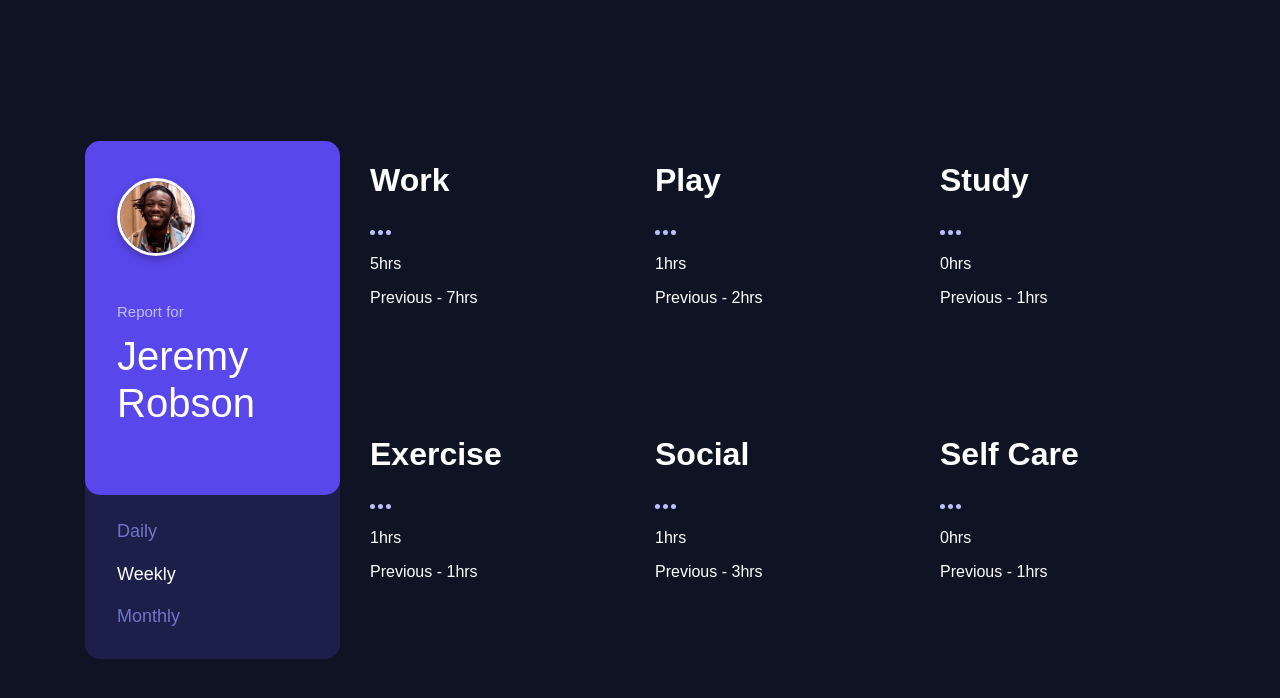
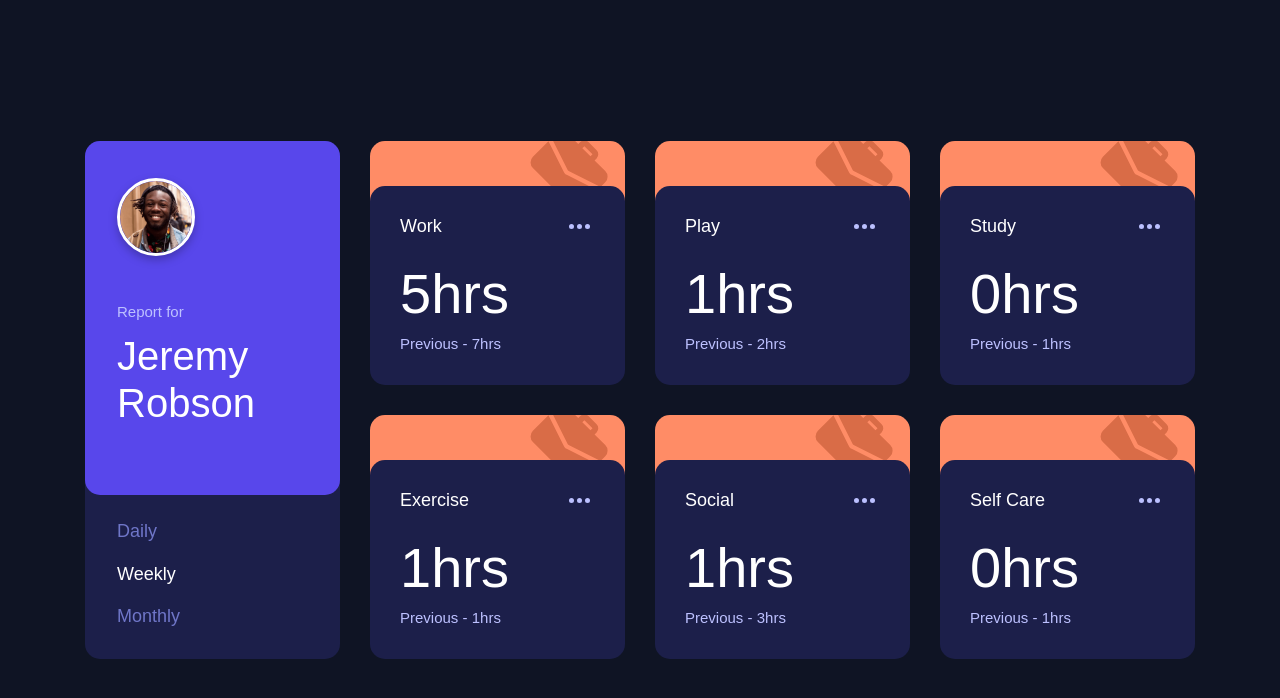
Before and after one commit to prpcodes/time-tracking-dashboard, a React (Create React App) app: page / in a window 1280 px wide. Shown: the top 698 px of the page. Built offline with nearby package versions, Linux system fonts and the light colour scheme.

Commit message:
🎨 changed layout to section and added icon

```diff
--- a/src/Components/Card/Card.jsx
+++ b/src/Components/Card/Card.jsx
@@ -11,18 +11,21 @@ import IconStudy from "../../Images/icon-study.svg";
 
 function Card(props) {
   return (
-    <>
-      <div className="Card">
+    <section>
+      <div id="banner">
+        <img src={IconWork} alt="Work" width="78" height="78" />
+      </div>
+      <div id="card">
         <div id="header">
           <h1>{props.title}</h1>
           <img src={Ellipsis} alt="Menu" />
         </div>
-        <div>
+        <div id="body">
           <p id="time">{props.timeframes.daily.current}hrs</p>
           <p id="previous">Previous - {props.timeframes.daily.previous}hrs</p>
         </div>
       </div>
-    </>
+    </section>
   );
 }
 
```
